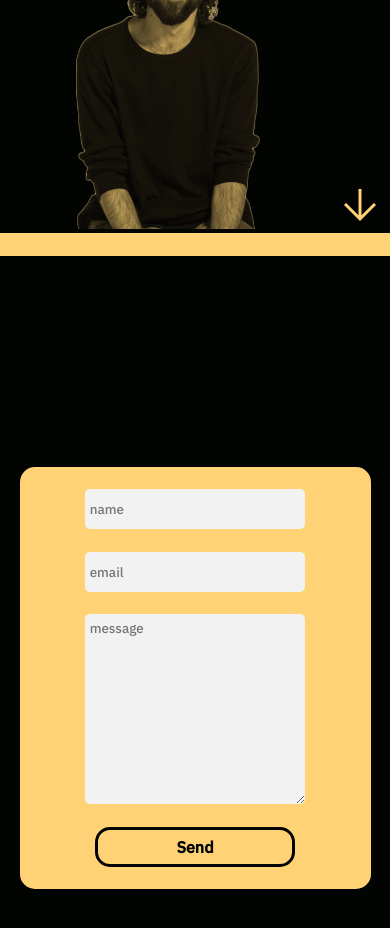
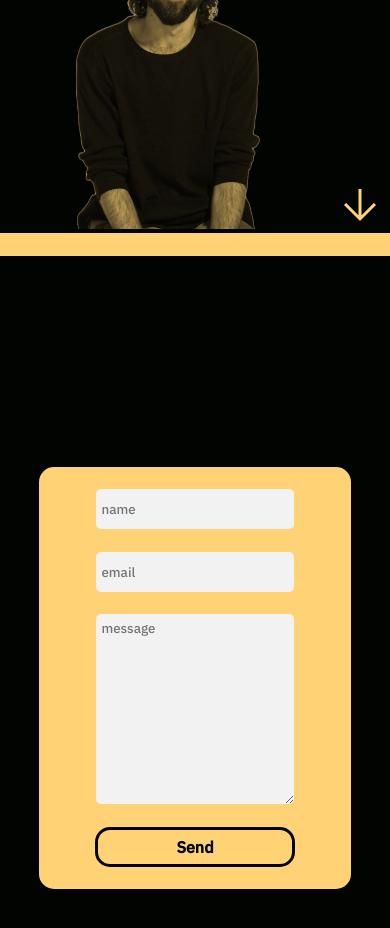
Before and after one commit to rboddy/ryanboddydotnetV3, a SvelteKit app: page /contact in a window 390 px wide. Shown: the part 611-1539 px from the top of the page. Built offline with nearby package versions, Linux system fonts and the light colour scheme.

Commit message:
iPad air may be sketchy. Eh

```diff
--- a/src/lib/components/contact/contactForm.svelte
+++ b/src/lib/components/contact/contactForm.svelte
@@ -20,7 +20,7 @@
         justify-content: space-evenly;
         height: 50vh;
         background-color: #ffd375;
-        width: 40%;
+        width: 80%;
         border-radius: 15px;
     }
     form * {
@@ -64,9 +64,4 @@
     button:hover {
         cursor: pointer;
     }
-    @media(max-width: 480px){
-        form {
-            width: 90%;
-        }
-    }
 </style>
--- a/src/routes/+layout.svelte
+++ b/src/routes/+layout.svelte
@@ -18,4 +18,9 @@
             display: block;
         }
     }
+    @media all and (device-width: 768px) and (device-height: 1024px) and (orientation:portrait) {
+        :global(.content) {
+            grid-template-columns: 1fr 1fr;
+        }
+    }
 </style>
```
